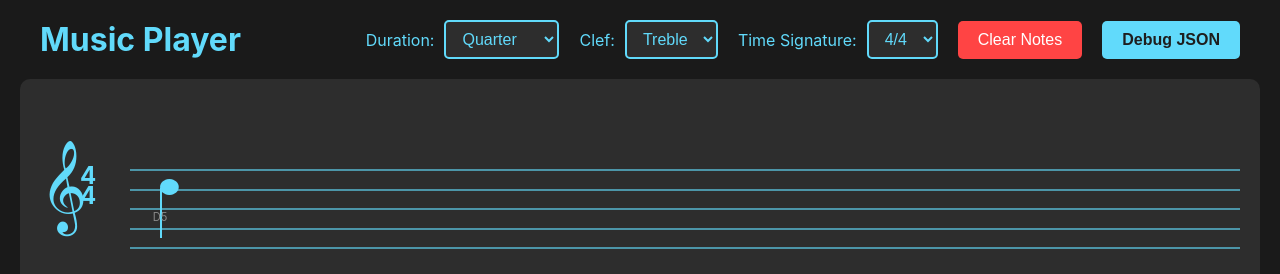
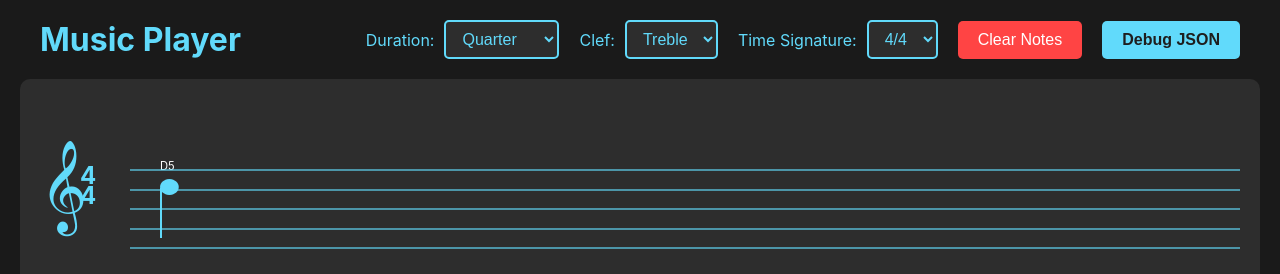
Before and after one commit to JeremyKirkham/music-player, a React (Vite) app: page / in a window 1280 px wide. Both pictures are taken after a click on the button "D5 L". Shown: the top 274 px of the page. Built offline with nearby package versions, Linux system fonts and the light colour scheme.

Commit message:
feat: cleanup

```diff
--- a/src/components/Note.css
+++ b/src/components/Note.css
@@ -50,9 +50,13 @@
 .note-label-staff {
   position: absolute;
   bottom: -25px;
-  left: 50%;
-  transform: translateX(-50%);
   font-size: 0.7rem;
-  color: #888;
+  color: #ffffff;
   white-space: nowrap;
 }
+
+/* Move label above for stem-down notes */
+.note-wrapper.stem-down .note-label-staff {
+  bottom: auto;
+  top: -40px;
+}
```
